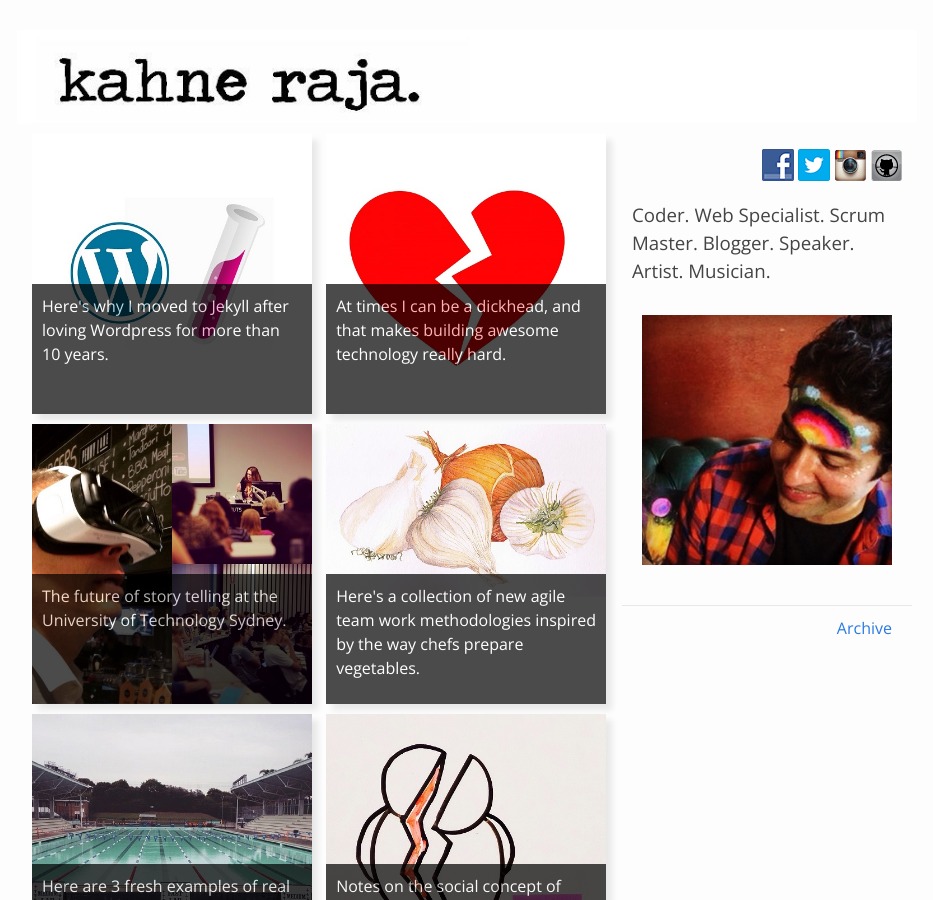
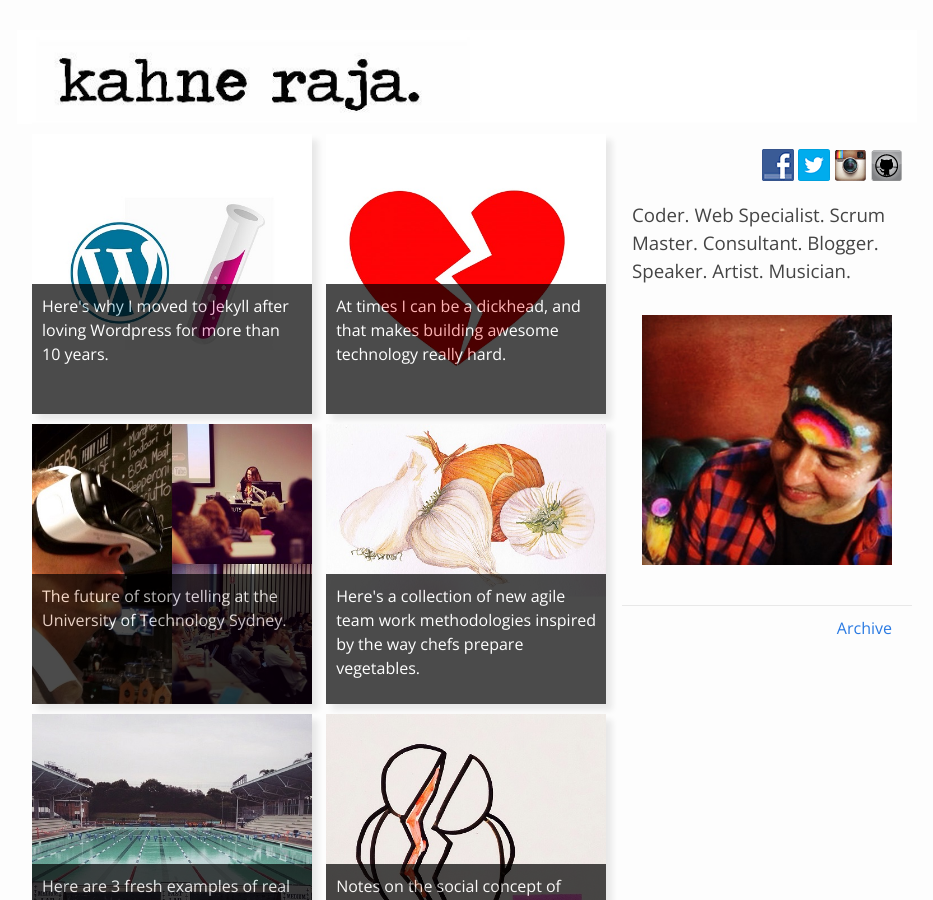
Before and after one commit to dblock/kahneraja.github.io, a Jekyll site: the page built from index.html, in a window 1280 px wide and 900 px high. Shown: the whole window, without its empty margins (173-1106 px from the left). Built offline with Jekyll 4.4.1, drawn with Linux system fonts in a browser that asks for light colours.

Commit message:
updated about me

```diff
--- a/_includes/about.html
+++ b/_includes/about.html
@@ -6,7 +6,7 @@
 		<a href="http://www.github.com/kahneraja" target="_blank"><img src="{{ site.baseurl }}/assets/global/github.png" alt=""></a>
 	</div>
 	<div class="greeting">
-		<h3>Coder. Web Specialist. Scrum Master. Blogger. Speaker. Artist. Musician.</h3>
+		<h3>Coder. Web Specialist. Scrum Master. Consultant. Blogger. Speaker. Artist. Musician.</h3>
 	</div>
 	<div>
 		<img class="profile" src="{{ site.baseurl }}/assets/global/profile.jpg" alt="" class="src">
```
